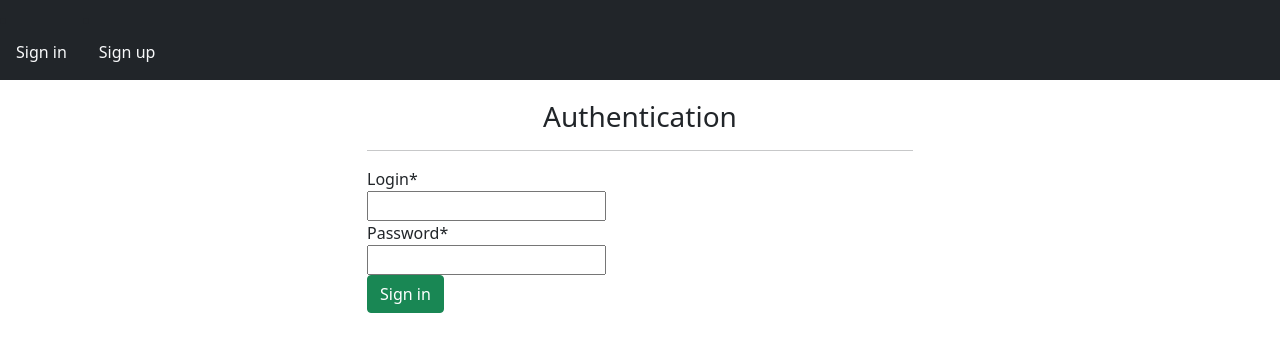
After one commit to JohnWayne91/chat, a Django app: page /sign_in/ in a window 1280 px wide. The commit adds this page. Shown: the top 352 px of the page. Run offline with Django 3.2, Linux system fonts and the light colour scheme; some libraries are stand-ins or nearby versions.

Commit message:
Add functionality for registration and authentication

```diff
--- a/posts/mainapp/forms.py
+++ b/posts/mainapp/forms.py
@@ -1,4 +1,6 @@
 from django import forms
+from django.contrib.auth.forms import UserCreationForm, AuthenticationForm
+from django.contrib.auth.models import User
 
 from .models import Comment
 
@@ -8,3 +10,19 @@ class CommentForm(forms.ModelForm):
     class Meta:
         model = Comment
         fields = ['text']
+
+
+class RegisterUserForm(UserCreationForm):
+    username = forms.CharField(label='Login', widget=forms.TextInput(attrs={'class': 'form-input'}))
+    password1 = forms.CharField(label='Password', widget=forms.PasswordInput(attrs={'class': 'form-input'}))
+    password2 = forms.CharField(label='Repeat password', widget=forms.PasswordInput(attrs={'class': 'form-input'}))
+    # captcha = CaptchaField()
+
+    class Meta:
+        model = User
+        fields = ['username', 'password1', 'password2']
+
+
+class SignInUserForm(AuthenticationForm):
+    username = forms.CharField(label='Login')
+    password = forms.CharField(label='Password')
--- a/posts/mainapp/models.py
+++ b/posts/mainapp/models.py
@@ -20,7 +20,7 @@ class Posts(models.Model):
 class Comment(models.Model):
     author = models.ForeignKey(User, verbose_name='Author', on_delete=models.CASCADE)
     text = models.TextField(verbose_name='Comment text')
-    created_at = models.DateTimeField(auto_now_add=True)
+    created_at = models.DateTimeField(auto_now=True)
     related_post = models.ForeignKey(Posts, verbose_name='Related post', on_delete=models.CASCADE, related_name='post')
 
     def __str__(self):
--- a/posts/mainapp/templates/mainapp/posts.html
+++ b/posts/mainapp/templates/mainapp/posts.html
@@ -6,18 +6,33 @@
     <link href="https://cdn.jsdelivr.net/npm/bootstrap@5.0.0-beta3/dist/css/bootstrap.min.css" rel="stylesheet" integrity="sha384-eOJMYsd53ii+scO/bJGFsiCZc+5NDVN2yr8+0RDqr0Ql0h+rP48ckxlpbzKgwra6" crossorigin="anonymous">
 
 </head>
+
 <body>
+    <nav class="navbar navbar-expand-lg navbar-dark bg-dark fixed-top">
+         {% if not request.user.is_authenticated %}
+                <li>
+                    <a class="nav-link text-light" href="{% url 'sign_in' %}">Sign in</a>
+                </li>
+                <li>
+                    <a class="nav-link text-light" href="{% url 'sign_up' %}">Sign up</a>
+                </li>
+        {% else %}
+                <li>
+                    <a class="nav-link text-light" href="{% url 'logout' %}">Log out</a>
+                </li>
+        {% endif %}
+    </nav>
 <div class="container mt-3">
 {% block content %}
-<h3>Посты</h3>
+<h3>Posts</h3>
 <hr>
     <div class="row">
         {% for post in posts %}
             <div class="col-md-4">
                 <h5>{{ post.title }}</h5>
-                <p><small>опубликовано: {{ post.created_at|date:"Y-m-d" }}</small></p>
+                <p><small>Published at: {{ post.created_at|date:"Y-m-d" }}</small></p>
                 <a href="{% url 'post' post_slug=post.slug %}" style="text-decoration: none; color:white">
-                    <button class="btn btn-primary">Читать</button>
+                    <button class="btn btn-primary">Read</button>
                 </a>
             </div>
         {% endfor %}
--- /dev/null
+++ b/posts/mainapp/templates/mainapp/sign_in.html
@@ -0,0 +1,16 @@
+{% extends 'mainapp/posts.html' %}
+{% load crispy_forms_tags %}
+{% block content %}
+<div class="row" style="margin-bottom: 300px; margin-top: 100px;">
+  <div class="col-md-6 offset-md-3">
+    <h3 class="text-center">Authentication</h3>
+    <hr>
+    <form action="" method="POST">
+      {% csrf_token %}
+      {{ form|crispy }}
+      <input type="submit" class="btn btn-success" value="Sign in">
+    </form>
+  </div>
+</div>
+
+{% endblock %}
--- a/posts/mainapp/urls.py
+++ b/posts/mainapp/urls.py
@@ -1,9 +1,12 @@
 from django.urls import path
 
-from .views import PostListView, PostDetailView, CommentCreateView
+from .views import PostListView, PostDetailView, CommentCreateView, SignInUser, RegisterUser, logout_user
 
 urlpatterns = [
     path('', PostListView.as_view(), name='posts'),
     path('posts/<str:post_slug>/', PostDetailView.as_view(), name='post'),
-    path('create/', CommentCreateView.as_view(), name='comment-create')
+    path('create/', CommentCreateView.as_view(), name='comment-create'),
+    path('sign_in/', SignInUser.as_view(), name='sign_in'),
+    path('sign_up/', RegisterUser.as_view(), name='sign_up'),
+    path('logout/', logout_user, name='logout'),
 ]
--- a/posts/mainapp/views.py
+++ b/posts/mainapp/views.py
@@ -1,9 +1,13 @@
+from django.contrib.auth import login, logout
 from django.http import HttpResponseRedirect
+from django.shortcuts import redirect
+from django.urls import reverse_lazy
 from django.views.generic import ListView, DetailView, CreateView
+from django.contrib.auth.views import LoginView
 
 from .models import *
 
-from .forms import CommentForm
+from .forms import CommentForm, RegisterUserForm, SignInUserForm
 
 
 class PostListView(ListView):
@@ -28,14 +32,26 @@ class PostDetailView(DetailView):
 
 class CommentCreateView(CreateView):
     pass
-    # form_class = CommentForm
-    #
-    # def form_valid(self, form):
-    #     new_comment = form.save(commit=False)
-    #     post = Post.objects.get(slug=self.kwargs['slug'])
-    #     author = User.objects.get(pk=self.request.user.pk)
-    #     new_comment.author = author
-    #     new_comment.related_post = post
-    #     new_comment.save()
-    #     post.comments.add(new_comment)
-    #     return HttpResponseRedirect('post')
+
+
+class RegisterUser(CreateView):
+    form_class = RegisterUserForm
+    template_name = 'mainapp/sign_up.html'
+
+    def form_valid(self, form):
+        user = form.save()
+        login(self.request, user)
+        return redirect('posts')
+
+
+class SignInUser(LoginView):
+    form_class = SignInUserForm
+    template_name = 'mainapp/sign_in.html'
+
+    def get_success_url(self):
+        return reverse_lazy('posts')
+
+
+def logout_user(request):
+    logout(request)
+    return redirect('posts')
```
Also changed, not shown: posts/mainapp/templates/mainapp/post_detail.html (+4 -4 lines), posts/mainapp/templates/mainapp/sign_up.html (added, +16 -0 lines), posts/mainapp/migrations/0002_alter_comment_created_at.py (added).
